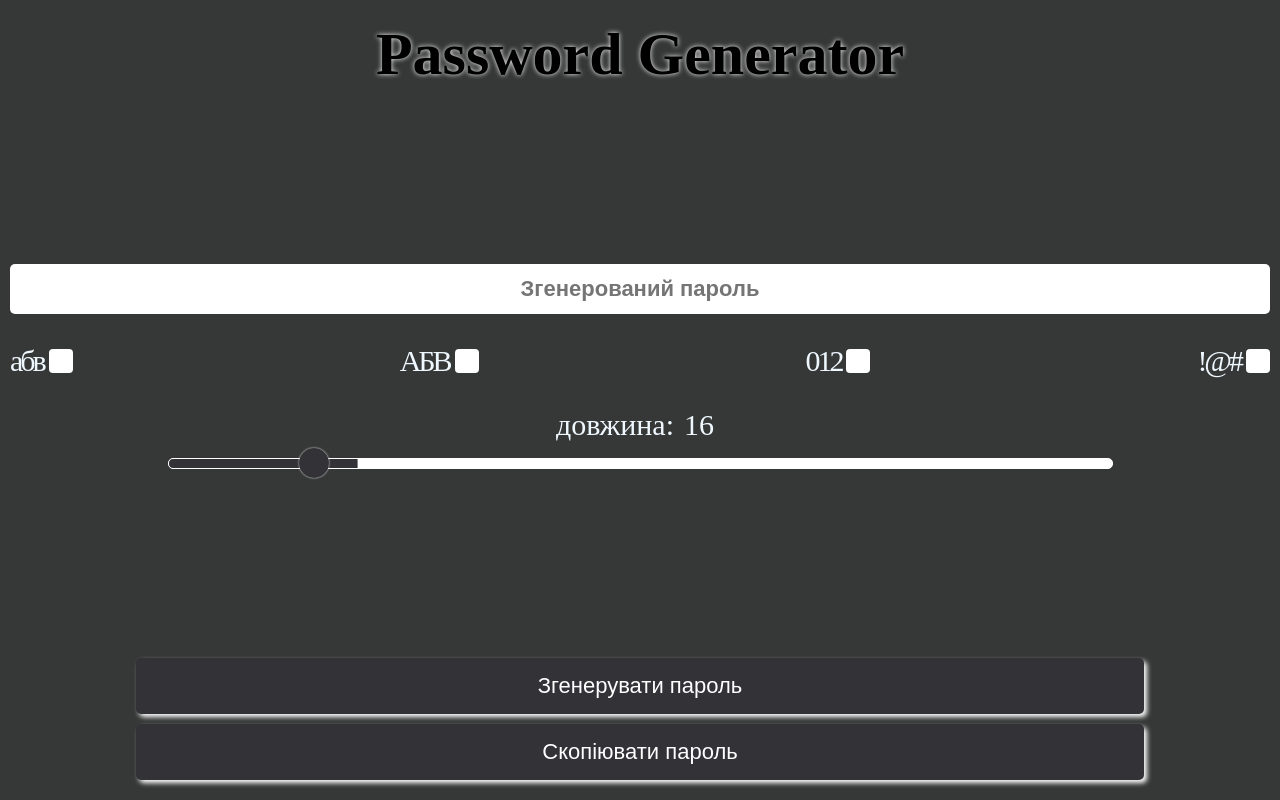
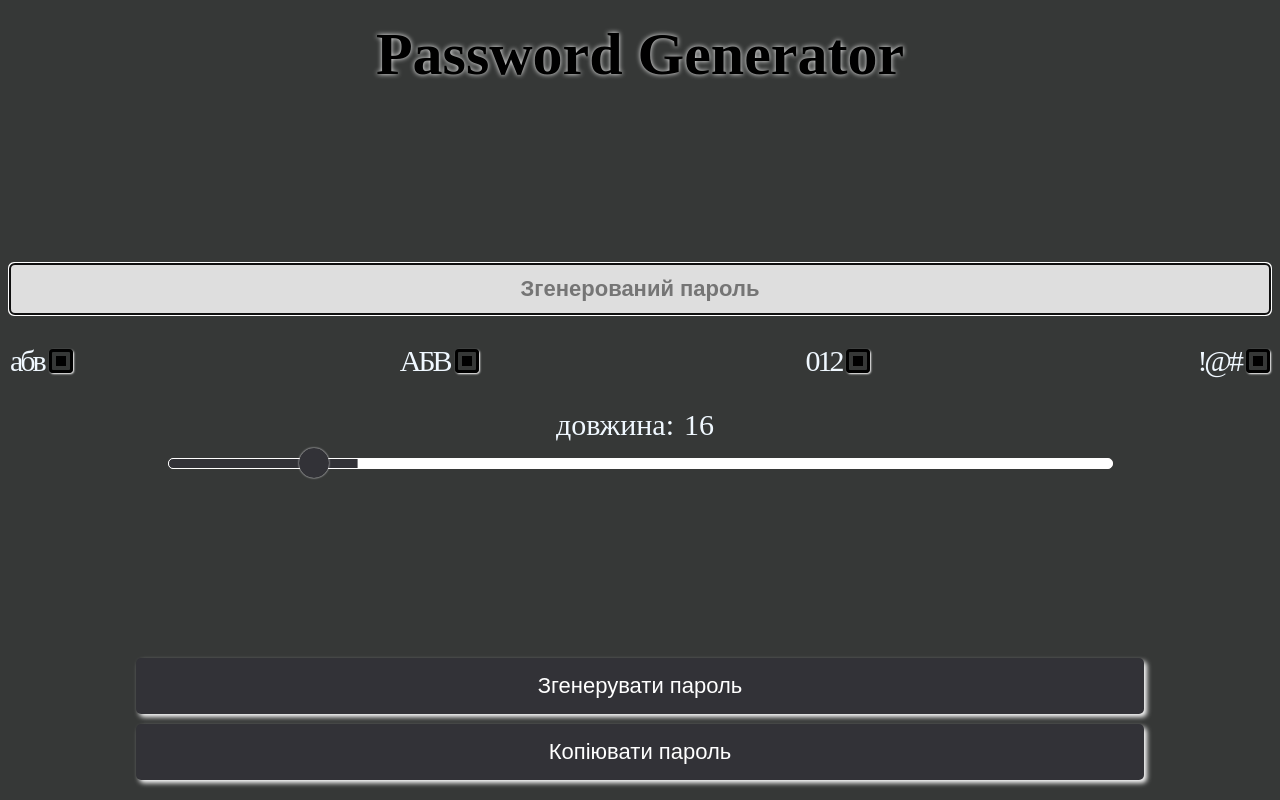
Before and after one commit to PIDLISNYiDMYTRo/PasswordGenerator, a plain HTML site: page index.html in a window 1280 px wide. Both pictures are taken after a click on the button "Скопіювати пароль". Drawn offline with Linux system fonts and the light colour scheme.

Commit message:
stable 1.1

```diff
--- a/css/style.css
+++ b/css/style.css
@@ -15,6 +15,17 @@ html, body {
 
   font-size: 30px;
 }
+
+
+
+button,
+label,
+input[type="checkbox"] {
+  -webkit-tap-highlight-color: transparent;
+}
+
+
+
 
 
 
@@ -65,6 +76,7 @@ html, body {
   border: none;
   border-radius: 5px;
   font-weight: 700;
+  background-color: #ffffffd5;
 }
 
 
@@ -96,24 +108,30 @@ html, body {
 
 
   /* border: 2px solid #2EFF43; */
-  border: 2px solid #000000;
+
   box-shadow: 1px 1px 2px #fff;
-
   border-radius: 4px;
   outline: none;
   cursor: pointer;
-  transition: background-color 0.3s ease-in-out, border-color 0.3s ease-in-out;
+  /* transition: background-color 0.3s ease-in-out, border-color 0.3s ease-in-out; */
+  transition: outline 0.3s ease-in-out, border 0.1s ease-in-out;
   margin-left: 5px;
 }
 .item__checkbox:checked {
 /* background-color: #2196F3; */
 /* background-color: #2EFF43; */
 
+outline: 5px solid #000;
+outline-offset: -12px;
 
-background-color: #fff;
+background-color: inherit;
 border: none;
-box-shadow: none;
+border: 2px 2px 0 0;
+  border-style: solid;
+  border-color: #000;
 }
+
+
 
 
 
--- a/js/script.js
+++ b/js/script.js
@@ -165,3 +165,19 @@ numberInput.addEventListener('input', handleInputChange)
 
 
 // AAAddd animation copy-button
+
+
+
+// Copy the password to the clipboard
+function copyPassword() {
+	passwordOutput.select();
+	document.execCommand("copy");
+
+	// Change button text to "Copied"
+	copyBtn.textContent = "Скопійовано";
+
+	// Revert button text after 1 second
+	setTimeout(function () {
+		copyBtn.textContent = "Копіювати пароль";
+	}, 500);
+}
```
